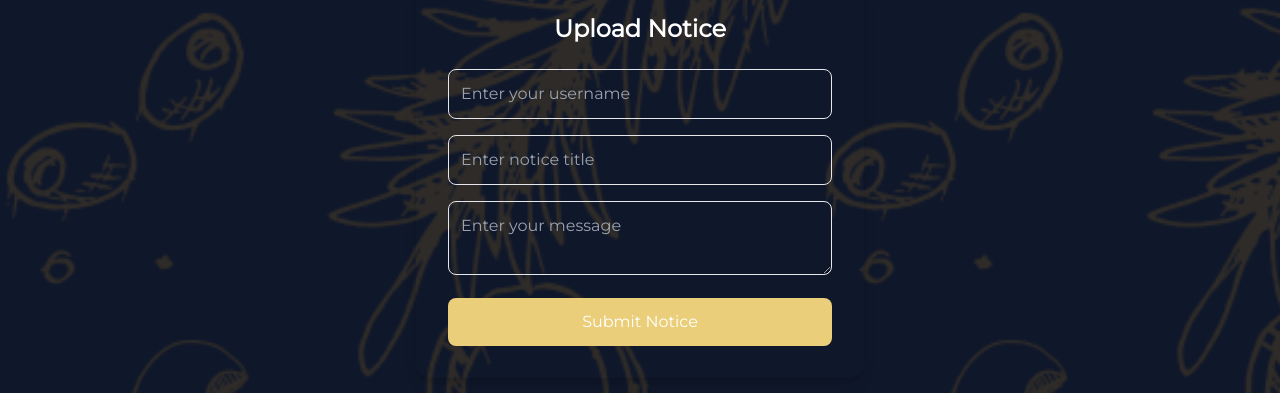
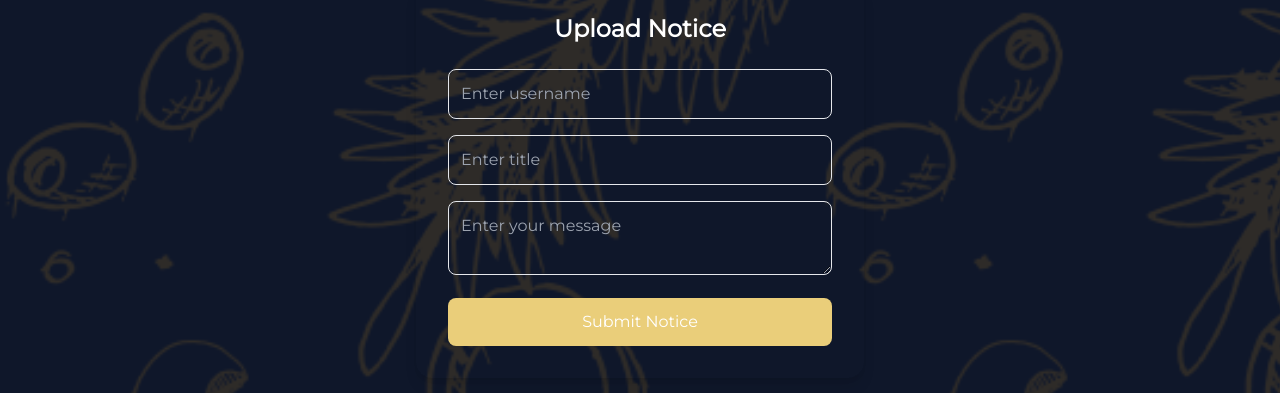
Before and after one commit to Wanayama/staff-notice-app, a Next.js app: page /addNotice in a window 1280 px wide. Shown: the part 221-614 px from the top of the page. Built offline with nearby package versions, Linux system fonts and the light colour scheme; no server answers.

Commit message:
prerender fix

```diff
--- a/src/app/addNotice/page.jsx
+++ b/src/app/addNotice/page.jsx
@@ -2,44 +2,43 @@
 import { db } from "@/firebase/config";
 import { addDoc, collection, serverTimestamp } from "firebase/firestore";
 import { useRouter } from "next/navigation";
-import React, { useState } from "react";
+import React, { useState, useCallback } from "react";
 
-const page = () => {
+const Page = () => {
   const [newNotice, setNewNotice] = useState({
     title: "",
     description: "",
     username: "",
   });
-  // const [file, setFile] = useState(null);
-
-  // const handleFileChange = (e) => {
-  //   setFile(e.target.files[0]);
-  // };
-
+  const [loading, setLoading] = useState(false);
   const router = useRouter();
 
-  const addNotice = async (e) => {
+  const addNotice = useCallback(async (e) => {
     e.preventDefault();
-    if (
-      newNotice.username !== "" &&
-      newNotice.title !== "" &&
-      newNotice.description !== ""
-    ) {
+    if (!newNotice.username || !newNotice.title || !newNotice.description) {
+      alert("All fields are required.");
+      return;
+    }
+
+    setLoading(true);
+    try {
       await addDoc(collection(db, "notice"), {
         username: newNotice.username.trim(),
         title: newNotice.title.trim(),
-        description: newNotice.description,
-        createdAt: serverTimestamp()
+        description: newNotice.description.trim(),
+        createdAt: serverTimestamp(),
       });
-      setNewNotice({
-        title: "",
-        description: "",
-        username: "",
-      });
-      alert("Notice uploaded successfully")
-      router.push('/')
+
+      setNewNotice({ title: "", description: "", username: "" });
+      alert("Notice uploaded successfully!");
+      router.push("/");
+    } catch (error) {
+      console.error("Error adding notice:", error);
+      alert("Failed to upload notice. Try again.");
+    } finally {
+      setLoading(false);
     }
-  };
+  }, [newNotice, router]);
 
   return (
     <div className="flex min-h-screen items-center justify-center bg-[url('../assets/shape-2.png')] bg-contain bg-slate-900">
@@ -47,47 +46,40 @@ const page = () => {
         <h2 className="text-2xl font-bold text-center text-white mb-6">
           Upload Notice
         </h2>
-        <form>
-          <div className="mb-4">
-            <input
-              type="text"
-              className="w-full p-3 border bg-transparent text-gray-200 rounded-lg focus:outline-none focus:ring-2 focus:ring-[#eace7a]"
-              placeholder="Enter your username"
-              value={newNotice.username}
-              onChange={(e) => setNewNotice({...newNotice, username: e.target.value})}
-            />
-          </div>
-          <div className="mb-4">
-            <input
-              type="text"
-              className="w-full p-3 border bg-transparent text-gray-200 rounded-lg focus:outline-none focus:ring-2 focus:ring-[#eace7a]"
-              placeholder="Enter notice title"
-              value={newNotice.title}
-              onChange={(e) => setNewNotice({...newNotice, title: e.target.value})}
-            />
-          </div>
+        <form onSubmit={addNotice}>
+          {["username", "title"].map((field) => (
+            <div key={field} className="mb-4">
+              <input
+                type="text"
+                className="w-full p-3 border bg-transparent text-gray-200 rounded-lg focus:outline-none focus:ring-2 focus:ring-[#eace7a]"
+                placeholder={`Enter ${field}`}
+                value={newNotice[field]}
+                onChange={(e) =>
+                  setNewNotice((prev) => ({ ...prev, [field]: e.target.value }))
+                }
+              />
+            </div>
+          ))}
           <div className="mb-4">
             <textarea
               className="w-full p-3 border bg-transparent text-gray-200 rounded-lg focus:outline-none focus:ring-2 focus:ring-[#eace7a]"
               placeholder="Enter your message"
               value={newNotice.description}
-              onChange={(e) => setNewNotice({...newNotice, description: e.target.value})}
+              onChange={(e) =>
+                setNewNotice((prev) => ({ ...prev, description: e.target.value }))
+              }
             />
           </div>
-          {/* <div className="mb-4">
-          <label className="block text-white font-medium mb-2">Upload File</label>
-          <input
-            type="file"
-            className="w-full text-gray-200 p-3 border rounded-lg focus:outline-none"
-            onChange={handleFileChange}
-          />
-        </div> */}
           <button
-            onClick={addNotice}
             type="submit"
-            className="w-full bg-[#eace7a] text-white p-3 rounded-lg font-medium hover:bg-[#eace7a] transition"
+            className={`w-full p-3 rounded-lg font-medium transition ${
+              loading
+                ? "bg-gray-500 cursor-not-allowed"
+                : "bg-[#eace7a] hover:bg-[#eace7a] text-white"
+            }`}
+            disabled={loading}
           >
-            Submit Notice
+            {loading ? "Submitting..." : "Submit Notice"}
           </button>
         </form>
       </div>
@@ -95,4 +87,4 @@ const page = () => {
   );
 };
 
-export default page;
+export default Page;
```
